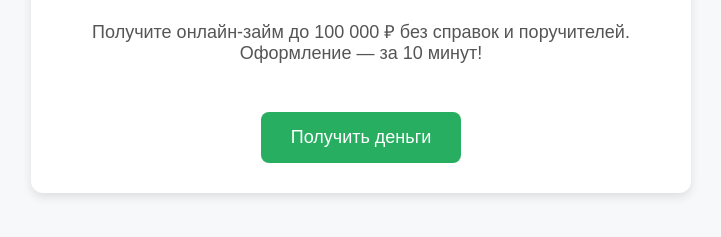
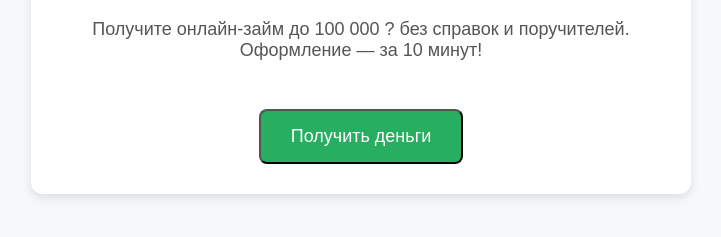
Before and after one commit to detkyle/marketingussy, a plain HTML site: page index.html in a window 1280 px wide. Shown: the part 151-388 px from the top of the page, without its empty margins (279-1000 px from the left). Drawn offline with Linux system fonts and the light colour scheme.

Commit message:
Update index.html

```diff
--- a/index.html
+++ b/index.html
@@ -64,8 +64,13 @@
 <body>
   <div class="container">
     <h1>Нужны деньги до зарплаты?</h1>
-    <p>Получите онлайн-займ до 100 000 ₽ без справок и поручителей. Оформление — за 10 минут!</p>
-    <a href="https://lnk.do/GO4aVRwL?utm_source=yandex&utm_medium=cpc&utm_campaign=zaim_direct&utm_term={keyword}&utm_content={ad_id}" class="btn" target="_blank">Получить деньги</a>
+    <p>Получите онлайн-займ до 100 000 ? без справок и поручителей. Оформление — за 10 минут!</p>
+    <form action="https://lnk.do/GO4aVRwL?utm_source=yandex&utm_medium=cpc&utm_campaign=zaim_direct&utm_term={keyword}&utm_content={ad_id}" target="_blank">
+  <input type="submit"
+         value="Получить деньги"
+         class="btn"
+         onclick="ym(103590403, 'reachGoal', 'zaym_button'); return true;">
+</form>
   </div>
 </body>
 </html>
```
